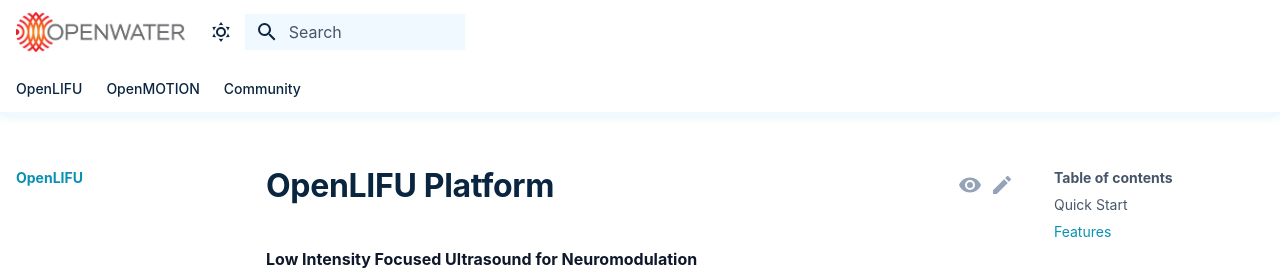
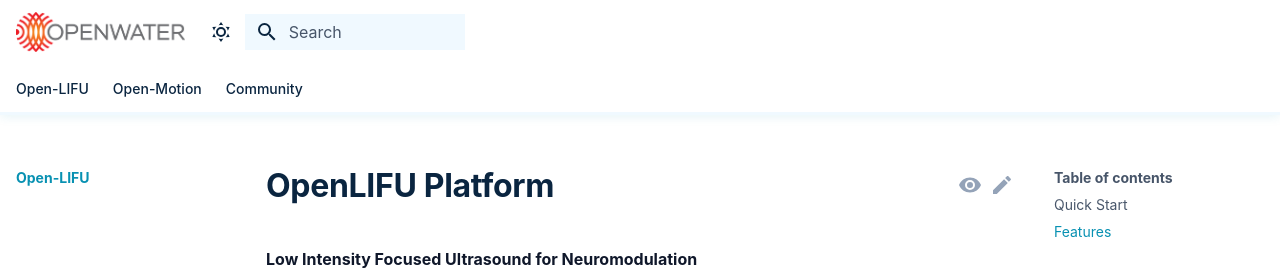
Before and after one commit to OpenwaterHealth/openwater-docs, an MkDocs documentation site: the page built from docs/openlifu/index.md, in a window 1280 px wide. Shown: the top 273 px of the page. Built offline with MkDocs 1.6.1 and Material for MkDocs 9.7.7, drawn with Linux system fonts in a browser that asks for light colours; comment, search, counter and statistics services are not loaded; part of the change alters nothing that is shown.

Commit message:
Update mkdocs.yml

```diff
--- a/mkdocs.yml
+++ b/mkdocs.yml
@@ -122,9 +122,9 @@ plugins:
 # (and listing it created a redundant "Home" tab).
 # -----------------------------------------------------------------------------
 nav:
-  - OpenLIFU:
+  - Open-LIFU:
       - Overview: openlifu/index.md
-  - OpenMOTION:
+  - Open-Motion:
       - Overview: openmotion/index.md
       - Best Practices: openmotion/best-practices.md
       - Contributing: openmotion/contributing.md
```
